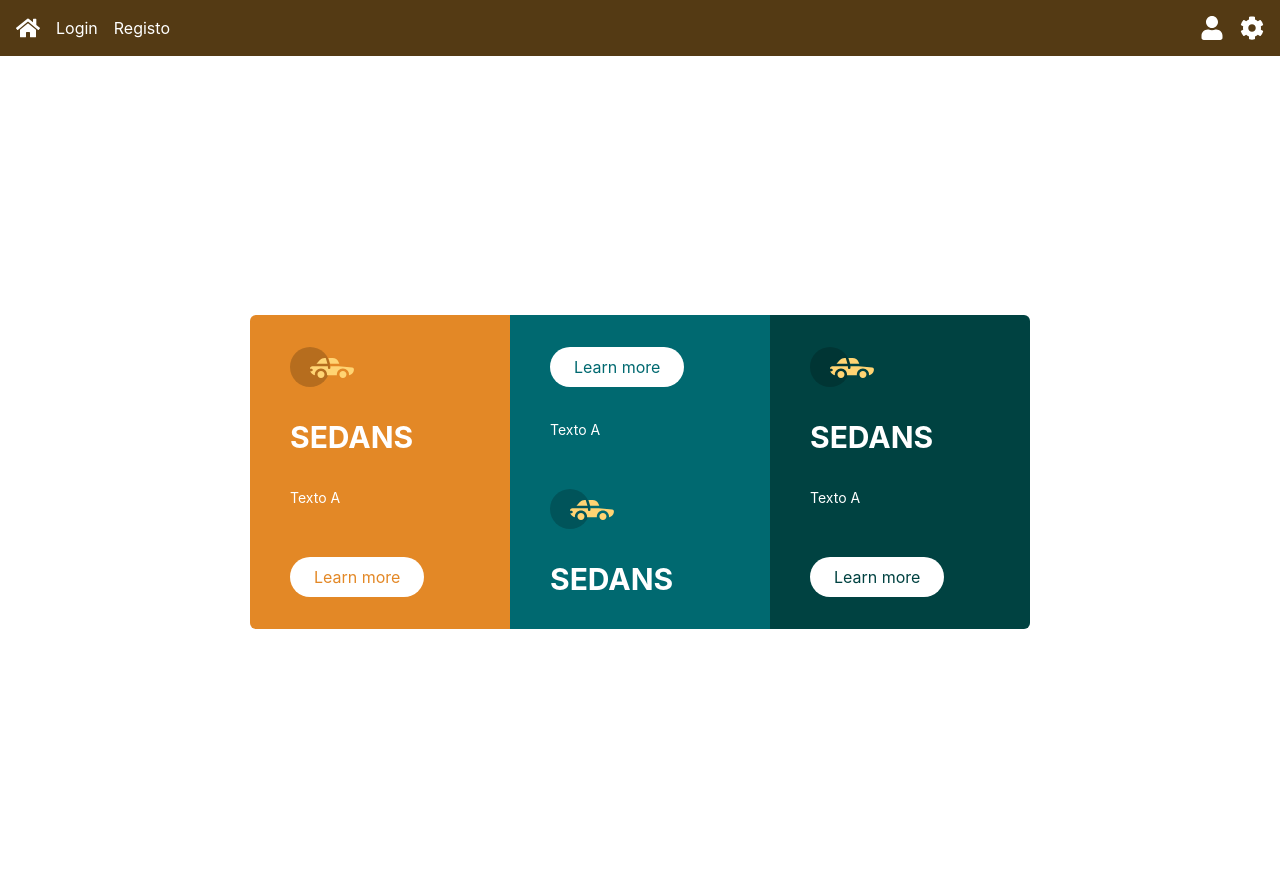
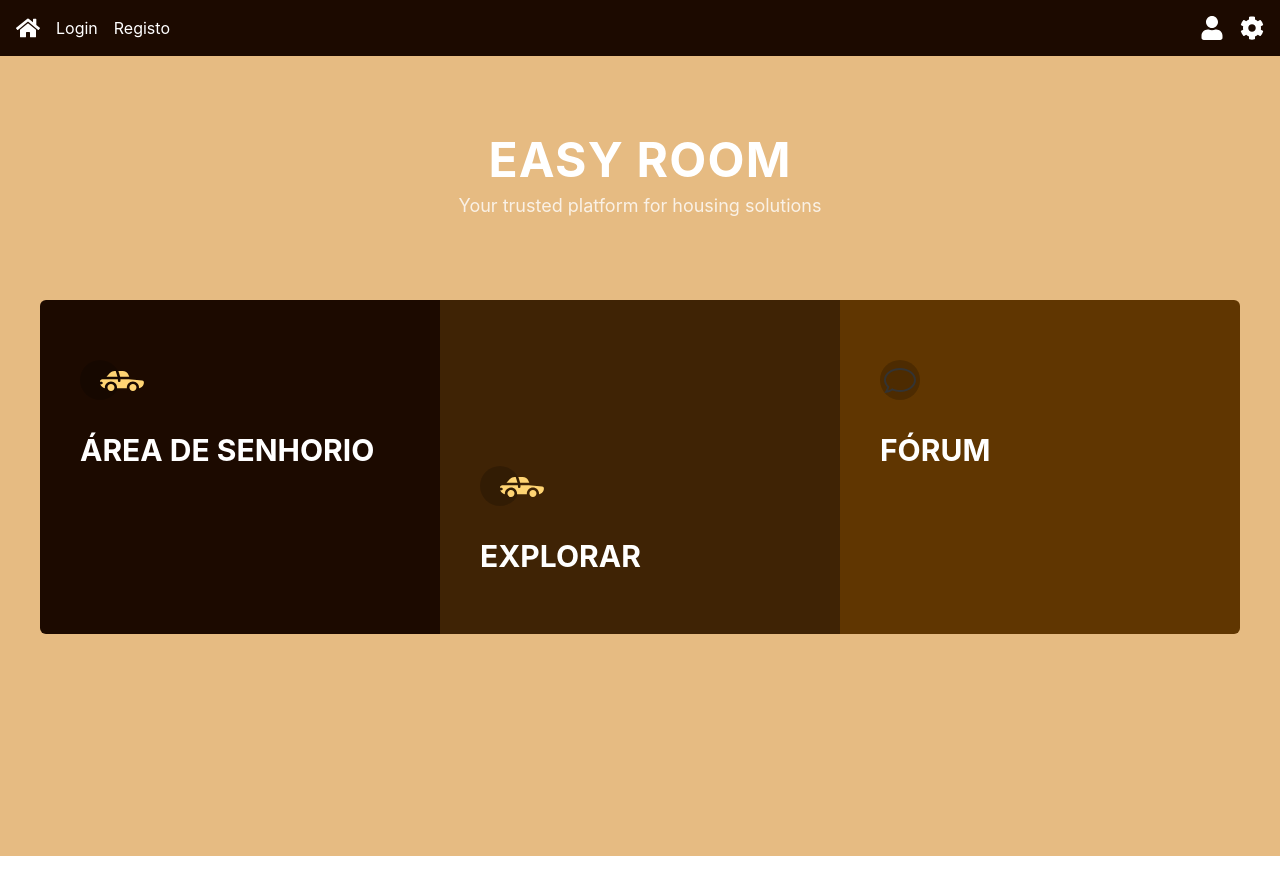
Before and after one commit to Alexandre-A/IHC_Project, a React (Vite) app: page / in a window 1280 px wide. After the commit the page ends 856 px from the top, so only its background shows below. Built offline with nearby package versions, Linux system fonts and the light colour scheme.

Commit message:
Homepage almost done, testing

```diff
--- a/src/App.css
+++ b/src/App.css
@@ -1,4 +1,8 @@
 @import "tailwindcss";
+
+:root:has(.no-doc-scroll) {
+  overflow:hidden;
+}
 
 
 .App {
--- a/src/App.jsx
+++ b/src/App.jsx
@@ -23,7 +23,7 @@ function App() {
   return(
     <div className="min-h-screen flex flex-col">
     <NavbarInicial homepage={isHome} complete={userType}/>
-    <main className="flex-grow p-4">
+    <main className="flex-grow">
       <Routes>
         <Route path="/" element={<Homepage />} />
         <Route path="/forum" element={<Forum />} />
--- /dev/null
+++ b/src/assets/Forum.jsx
@@ -0,0 +1,17 @@
+import React from "react";
+
+
+
+export function Forum({className}){
+    return(
+        <svg className={className}
+        width="64"
+        height='40'
+        xmlns="http://www.w3.org/2000/svg">
+            <g fill="none" fill-rule="evenodd">
+            <circle fill="#000" opacity=".201" cx="20" cy="20" r="20"/>        <path fill-rule="evenodd" clip-rule="evenodd" d="M9.24199 26.4192C9.37704 26.5551 9.42249 26.7564 9.35899 26.9372L9.04753 27.8242C8.70721 28.7933 8.32807 29.6686 7.94869 30.4389C9.12478 30.1237 10.2749 29.6537 11.1431 28.9757L11.8278 28.441C11.969 28.3307 12.1583 28.3044 12.3242 28.372L13.1287 28.6997C15.149 29.5228 17.4898 30 20 30C24.0274 30 27.5965 28.7732 30.1137 26.8853C32.6303 24.9978 34 22.5431 34 20C34 17.4569 32.6303 15.0022 30.1137 13.1147C27.5965 11.2268 24.0274 10 20 10C15.9726 10 12.4035 11.2268 9.88629 13.1147C7.36971 15.0022 6 17.4569 6 20C6 22.0684 6.89945 24.0606 8.5795 25.7522L9.24199 26.4192ZM6.63696 32.7576C6.04508 32.8523 5.51332 32.91 5.085 32.9451C4.65926 32.9801 4.40822 32.4819 4.65098 32.1304C4.87529 31.8056 5.14301 31.394 5.43023 30.9028C5.99192 29.9423 6.62822 28.6774 7.16049 27.1616C5.17509 25.1626 4 22.6842 4 20C4 13.3726 11.1634 8 20 8C28.8366 8 36 13.3726 36 20C36 26.6274 28.8366 32 20 32C17.2389 32 14.6411 31.4754 12.3741 30.5519C10.6896 31.8675 8.39738 32.4761 6.63696 32.7576Z" fill="#333333"/>
+            </g>
+
+        </svg>
+    )
+}
--- a/src/components/NavbarIncial.jsx
+++ b/src/components/NavbarIncial.jsx
@@ -33,7 +33,7 @@ function NavbarInicial({ homepage, complete}) {
   };
 
   return (
-    <nav className="bg-gray-800 text-white p-4 flex justify-between items-center" style={{backgroundColor: '#543A14'}}>
+    <nav className="bg-gray-800 text-white p-4 flex justify-between items-center" style={{backgroundColor: 'rgb(28, 10, 0)'}}>
       {/* Left: Home icon */}
       <div className="flex items-center space-x-4">
         <button
--- a/src/index.css
+++ b/src/index.css
@@ -1,4 +1,8 @@
 @import "tailwindcss";
+
+:root:has(.no-doc-scroll) {
+  overflow:hidden;
+}
 
 body {
   margin: 0;
--- a/src/pages/Homepage.jsx
+++ b/src/pages/Homepage.jsx
@@ -4,19 +4,20 @@ import '../index.css'
 import '../App.css'
 import { SedanSVG } from '../assets/SedanSVG';
 import Modal from '../components/Modal';
+import { Forum } from '../assets/Forum';
 
 
 function Homepage() {
-  const Bright_orange= "hsl(31, 77%, 52%)";
-const Dark_cyan="hsl(184, 100%, 22%)";
-const Very_dark_cyan= "hsl(179, 100%, 13%)";
+  const Bright_orange= "rgb(28, 10, 0)";
+const Dark_cyan="rgb(63, 35, 5)";
+const Very_dark_cyan= "rgb(96, 54, 1)";
 
 const data = [
   {
     bgcolour: Bright_orange,
     icon: <SedanSVG className="mb-8"/>,
-    heading: "Sedans",
-    paragraph: "Texto A",
+    heading: "Área de Senhorio",
+    paragraph: "Área destinada à publicação e edição de anúncios",
     inverted: false,
     onclick: (userType, setModal) => {
       if (userType !== "landlord") setModal("first");
@@ -26,16 +27,16 @@ const data = [
   {
     bgcolour: Dark_cyan,
     icon: <SedanSVG className="mb-8"/>,
-    heading: "Sedans",
-    paragraph: "Texto A",
+    heading: "Explorar",
+    paragraph: "Àrea destinada à procura de alojamento e consulta de detalhes dos mesmos",
     inverted: true,
     onclick: () => {navigate("/ads")},
     },
   {
     bgcolour: Very_dark_cyan,
-    icon: <SedanSVG className="mb-8"/>,
-    heading: "Sedans",
-    paragraph: "Texto A",
+    icon: <Forum className="mb-8"/>,
+    heading: "Fórum",
+    paragraph: "Àrea destinada à partilha pública de informação entre users",
     inverted: false,
     onclick: (userType, setModal) => {
       if (userType === null) setModal("third");
@@ -51,33 +52,43 @@ const data = [
   const [modal, setModal] = useState(null); // null, 'first', 'third'
   return (
     <>
-    <div className='min-h-screen w-full flex items-center justify-center p-10 text-white'>
-
-    <section className='rounded-md overflow-hidden grid grid-cols-1 md:grid-cols-3'>
+      <div className='min-h-screen w-full flex flex-col items-center justify-start p-10 text-white' style={{ backgroundColor: 'rgb(230, 187, 130)'}}>
+        <section className="mt-10 mb-10 text-center">
+          <h1 className="text-5xl font-bold uppercase tracking-wide">Easy Room</h1>
+          <p className="text-lg mt-2 opacity-80">Your trusted platform for housing solutions</p>
+        </section>
+        <section className='rounded-md overflow-hidden grid grid-cols-1 md:grid-cols-3 mt-10'>
           {/* Card */}
-    {data.map((data,index)=> (
-      <Card key={index} icon={data.icon} heading={data.heading} paragraph={data.paragraph} bgcolour={data.bgcolour} inverted={data.inverted} onClick={() => data.onclick(userType, setModal)}/>
-
+          {data.map((data, index) => (
+            <Card
+              key={index}
+              icon={data.icon}
+              heading={data.heading}
+              paragraph={data.paragraph}
+              bgcolour={data.bgcolour}
+              inverted={data.inverted}
+              onClick={() => data.onclick(userType, setModal)}
+            />
           ))}
         </section>
-
       </div>
       <Modal open={modal == "first"} onClose={() => setModal(null)}>
         <div className="text-center w-56">
           <div className="mx-auto my-4 w-48">
             <h3 className="text-lg font-black text-gray-800">Acesso Inválido</h3>
-          <p className="text-sm text-gray-500">
+            <p className="text-sm text-gray-500 my-1">
               É necessário fazer login com conta de senhorio para aceder à secção Publicar Anúncio
             </p>
           </div>
         </div>
       </Modal>
-
       <Modal open={modal == "third"} onClose={() => setModal(null)}>
         <div className="text-center w-56">
           <div className="mx-auto my-4 w-48">
             <h3 className="text-lg font-black text-gray-800">Acesso Inválido</h3>
-          <p className="text-sm text-gray-500">Teste</p>
+            <p className="text-sm text-gray-500 my-1">
+              É necessário fazer login com conta de senhorio ou inquilino para aceder à secção Publicar Anúncio
+            </p>
           </div>
         </div>
       </Modal>
@@ -85,31 +96,31 @@ const data = [
   )
 }
 
-function Card({icon, heading, paragraph, bgcolour, inverted, onClick}){
-  return(
-    <section style = {{background: bgcolour}}      className="relative w-[260px] py-8 px-10 cursor-pointer overflow-hidden group transition-all duration-300" onClick={onClick}>
+function Card({icon, heading, paragraph, bgcolour, inverted, onClick}) {
+  return (
+    <section
+      style={{background: bgcolour}}
+      className="relative py-15 px-10 cursor-pointer overflow-hidden group transition-all duration-300"
+      onClick={onClick}
+    >
       <div className="absolute inset-0 bg-black opacity-0 group-hover:opacity-10 transition-opacity duration-300 pointer-events-none" />
-    {!inverted?(
+      {!inverted ? (
         <>
           {icon}
           <h2 className='uppercase font-bold text-3xl mb-8'>{heading}</h2>
-      <p className='text-sm leading-relaxed mb-12'>{paragraph}</p>
-
-      <button style={{color: bgcolour}} className='px-6 bg-white rounded-full hover:ring-1 hover:!text-white hover:bg-inherit py-2 hover:ring-white transition-all'>
-        Learn more{" "}
-      </button>
-    </>):(
+          <p className="text-sm leading-relaxed mb-6 opacity-0 group-hover:opacity-100 transform transition-all duration-300 group-hover:-translate-y-2">
+            {paragraph}
+          </p>
+        </>
+      ) : (
         <>
-      <button style={{color: bgcolour}} className='px-6 bg-white rounded-full hover:ring-1 hover:!text-white hover:bg-inherit py-2 hover:ring-white transition-all mb-8'>
-        Learn more{" "}
-      </button>
-      <p className='text-sm leading-relaxed mb-12'>{paragraph}</p>
+          <p className="text-sm leading-relaxed mb-15 opacity-0 group-hover:opacity-100 transform transition-all duration-300 group-hover:-translate-y-2">
+            {paragraph}
+          </p>
           {icon}
           <h2 className='uppercase font-bold text-3xl'>{heading}</h2>
-
-
-    </>)
-    }
+        </>
+      )}
     </section>
   )
 }
```
Also changed, not shown: src/assets/forum-svgrepo-com.svg (added). Lines whose indentation alone changed are shown as unchanged.
